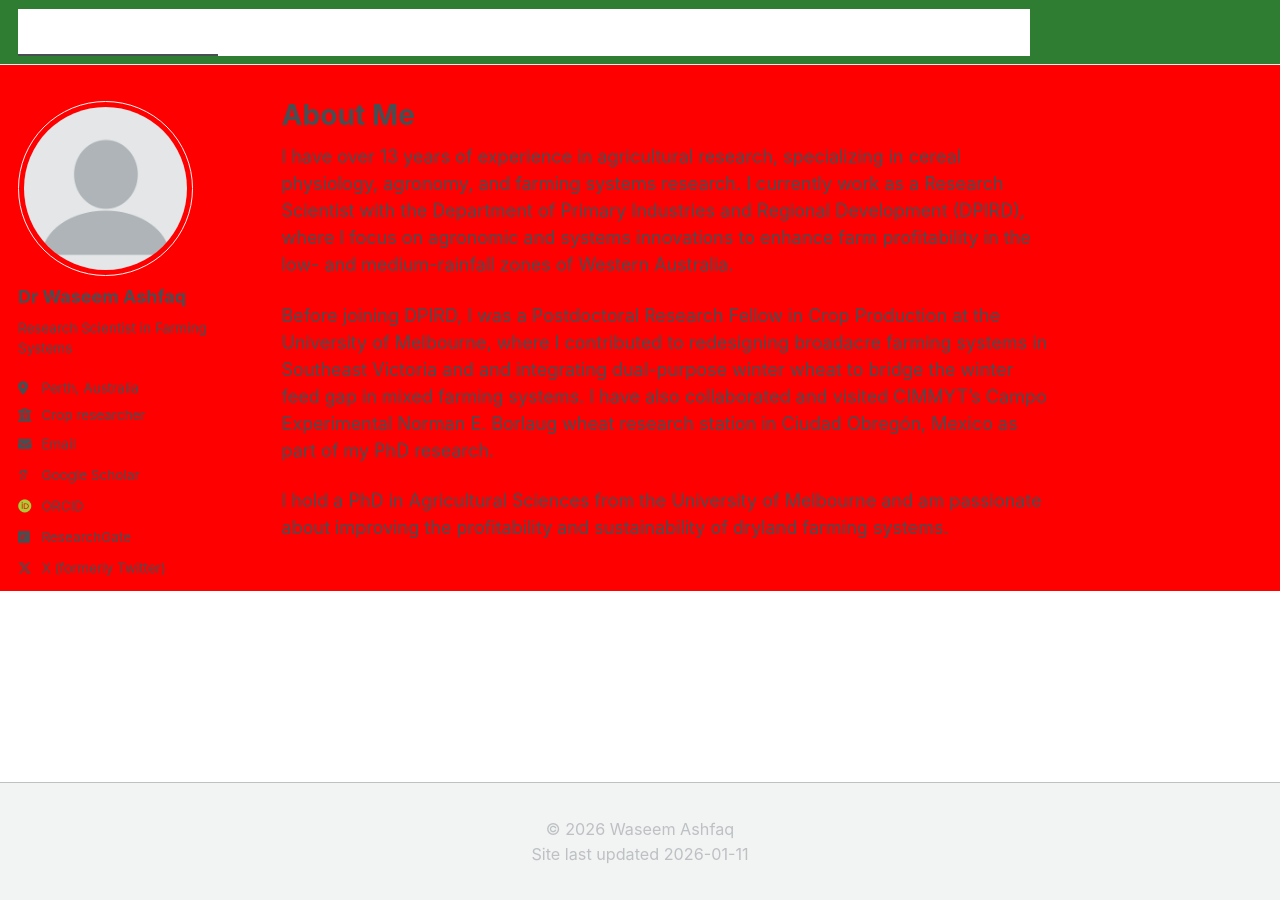
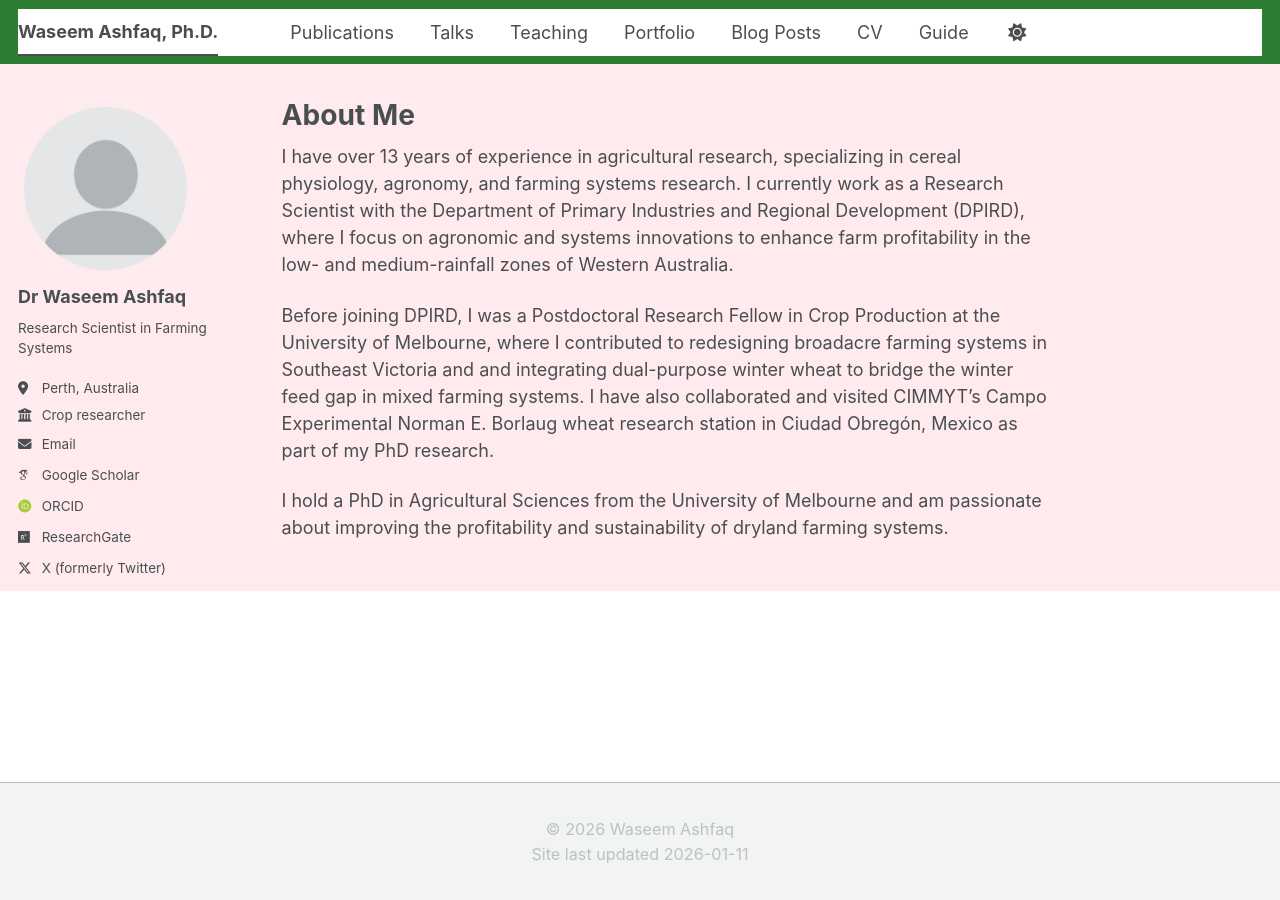
Before and after one commit to washfaq/waseemashfaq.github.io, a Jekyll site: the page built from _pages/about.md, in a window 1280 px wide. Built offline with Jekyll 4.4.1, drawn with Linux system fonts in a browser that asks for light colours; some web fonts are replaced; a script bundle is joined from its source files by our own code; library files that are not in the unit come from our copies.

Commit message:
Update _custom.scss

```diff
--- a/_sass/_custom.scss
+++ b/_sass/_custom.scss
@@ -1,23 +1,13 @@
-/* =========================
-   FORCE HEADER COLOR
-   ========================= */
+/* TEST: if this works, everything works */
+body {
+  background-color: #ffebee !important;
+}
 
-.masthead,
-.masthead__inner-wrap,
-.greedy-nav {
+/* Header */
+.masthead__inner-wrap {
   background-color: #2e7d32 !important;
 }
 
-.site-title,
-.greedy-nav a,
-.greedy-nav button {
+.site-title {
   color: #ffffff !important;
 }
-
-.greedy-nav a:hover {
-  color: #c8e6c9 !important;
-}
-
-body {
-  background: red !important;
-}
```
